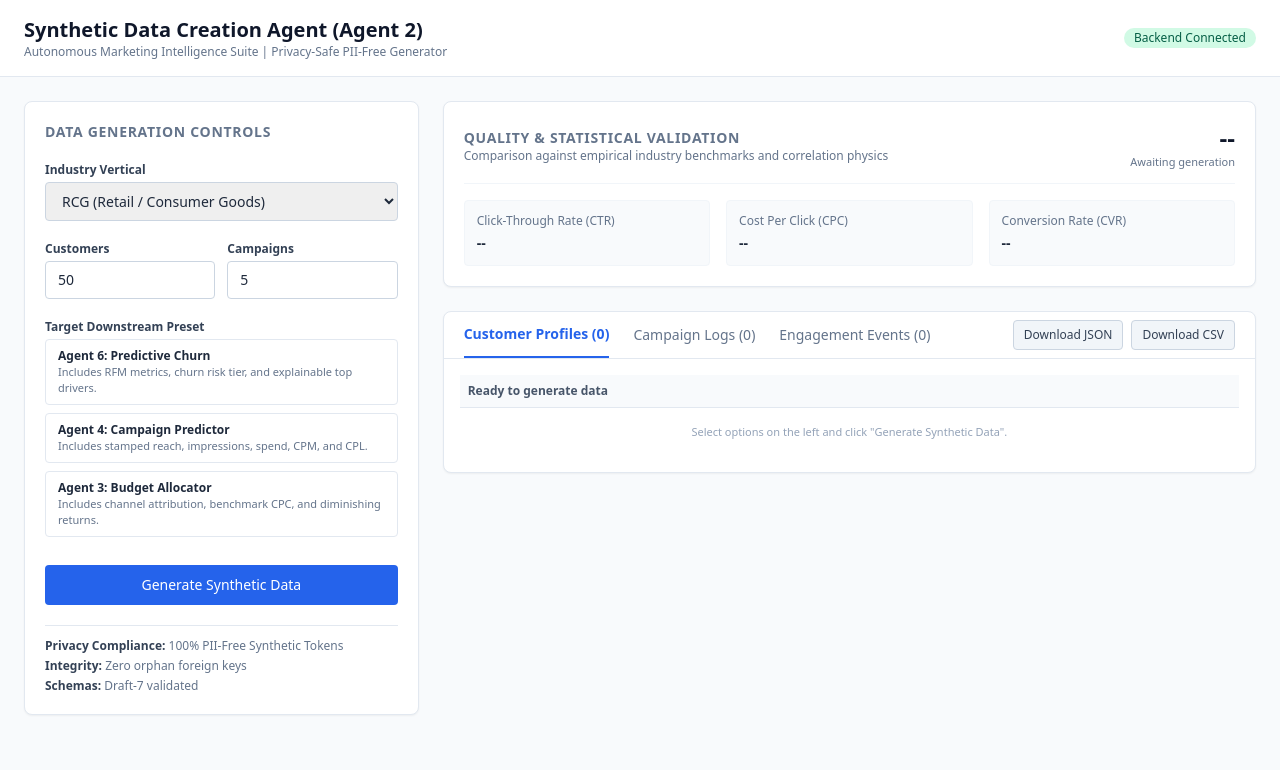
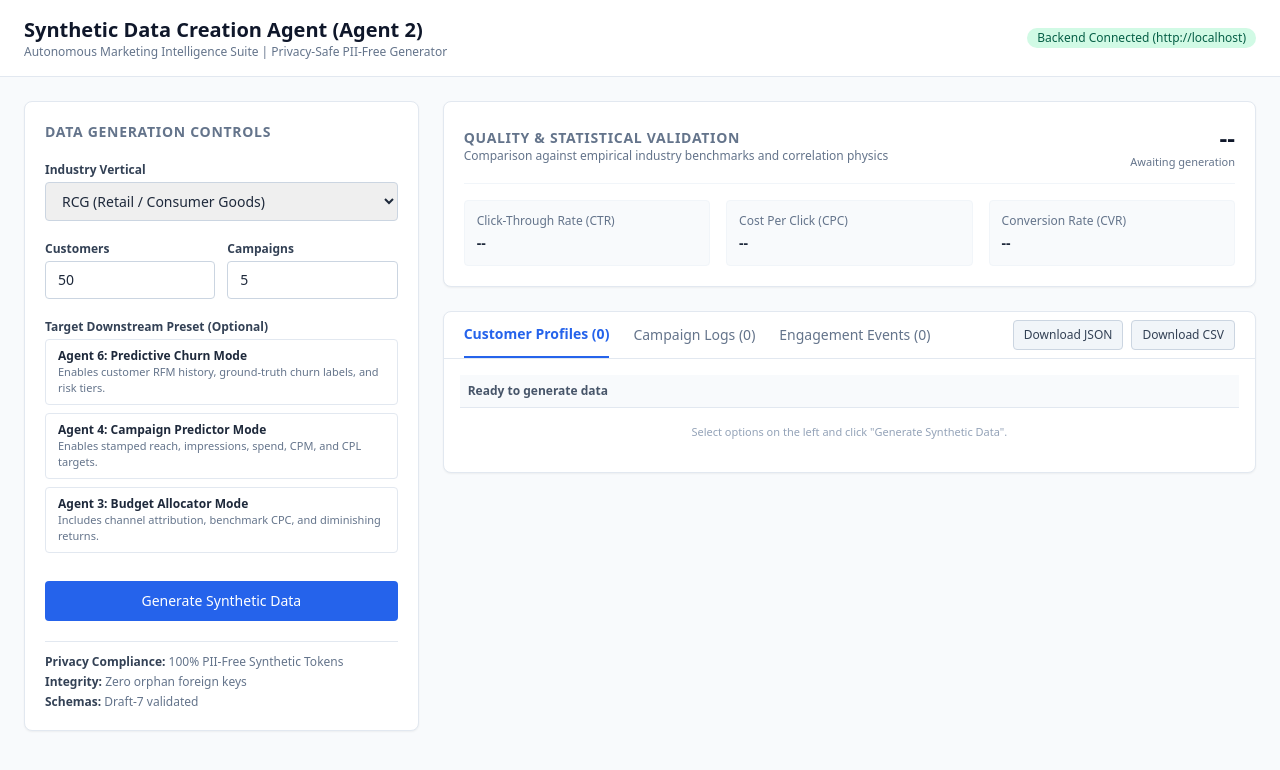
Before and after one commit to Gopal1Krishna1Aithal/Synthetic_data_agent, a Flask app: page / in a window 1280 px wide. Shown: the top 770 px of the page. Run offline with Flask 3, Linux system fonts and the light colour scheme; some libraries are stand-ins or nearby versions.

Commit message:
Fix preset selection overwrite and backend connection URL handling

```diff
--- a/server.py
+++ b/server.py
@@ -96,23 +96,31 @@ def create_flask_app():
         payload = request.get_json(silent=True) or {}
         industry = payload.get("industry")
         if not industry:
-            return jsonify({"error": "Missing required field 'industry'"}), 400
+            return jsonify({"status": "error", "error": "Missing required field 'industry'"}), 400
 
         try:
+            vol = payload.get("volume") or payload.get("num_customers") or 100
+            num_camps = payload.get("num_campaigns")
+            if num_camps is not None:
+                num_camps = int(num_camps)
+
             result = generate_synthetic_data(
                 industry=industry,
                 dataset_type=payload.get("dataset_type", "all"),
-                volume=int(payload.get("volume", 100)),
+                volume=int(vol),
                 seed_parameters=payload.get("seed_parameters"),
-                num_campaigns=payload.get("num_campaigns"),
+                num_campaigns=num_camps,
                 max_events_per_campaign=int(payload.get("max_events_per_campaign", 200)),
                 output_format="dict",
             )
-            return jsonify(result)
+            # Ensure status is set for web UI convenience
+            response_payload = dict(result)
+            response_payload["status"] = "success"
+            return jsonify(response_payload)
         except ValueError as e:
-            return jsonify({"error": str(e)}), 422
+            return jsonify({"status": "error", "error": str(e)}), 422
         except Exception as e:
-            return jsonify({"error": f"Generation failed: {str(e)}"}), 500
+            return jsonify({"status": "error", "error": f"Generation failed: {str(e)}"}), 500
 
     @app.route("/generate/batch", methods=["POST"])
     def batch():
--- a/templates/index.html
+++ b/templates/index.html
@@ -7,6 +7,7 @@
   <script src="https://cdn.tailwindcss.com"></script>
   <style>
     .tab-active { border-bottom: 2px solid #2563eb; color: #2563eb; font-weight: 600; }
+    .preset-active { border-color: #2563eb !important; background-color: #eff6ff !important; }
   </style>
 </head>
 <body class="bg-slate-50 text-slate-800 min-h-screen">
@@ -17,7 +18,7 @@
     </div>
     <div class="flex items-center space-x-3">
       <span class="inline-flex items-center px-2.5 py-0.5 rounded-full text-xs font-medium bg-emerald-100 text-emerald-800" id="api-status">
-        Backend Connected
+        Checking server...
       </span>
     </div>
   </header>
@@ -51,18 +52,18 @@
       </div>
 
       <div>
-        <label class="block text-xs font-semibold text-slate-700 mb-1">Target Downstream Preset</label>
+        <label class="block text-xs font-semibold text-slate-700 mb-1">Target Downstream Preset (Optional)</label>
         <div class="grid grid-cols-1 gap-2">
-          <button type="button" onclick="applyPreset('churn')" class="text-left text-xs border border-slate-200 rounded px-3 py-2 hover:bg-slate-50 transition">
-            <span class="font-semibold block text-slate-800">Agent 6: Predictive Churn</span>
-            <span class="text-slate-500 text-[11px]">Includes RFM metrics, churn risk tier, and explainable top drivers.</span>
+          <button type="button" id="preset-churn" onclick="togglePreset('churn')" class="text-left text-xs border border-slate-200 rounded px-3 py-2 hover:bg-slate-50 transition">
+            <span class="font-semibold block text-slate-800">Agent 6: Predictive Churn Mode</span>
+            <span class="text-slate-500 text-[11px]">Enables customer RFM history, ground-truth churn labels, and risk tiers.</span>
           </button>
-          <button type="button" onclick="applyPreset('performance')" class="text-left text-xs border border-slate-200 rounded px-3 py-2 hover:bg-slate-50 transition">
-            <span class="font-semibold block text-slate-800">Agent 4: Campaign Predictor</span>
-            <span class="text-slate-500 text-[11px]">Includes stamped reach, impressions, spend, CPM, and CPL.</span>
+          <button type="button" id="preset-performance" onclick="togglePreset('performance')" class="text-left text-xs border border-slate-200 rounded px-3 py-2 hover:bg-slate-50 transition">
+            <span class="font-semibold block text-slate-800">Agent 4: Campaign Predictor Mode</span>
+            <span class="text-slate-500 text-[11px]">Enables stamped reach, impressions, spend, CPM, and CPL targets.</span>
           </button>
-          <button type="button" onclick="applyPreset('channel')" class="text-left text-xs border border-slate-200 rounded px-3 py-2 hover:bg-slate-50 transition">
-            <span class="font-semibold block text-slate-800">Agent 3: Budget Allocator</span>
+          <button type="button" id="preset-channel" onclick="togglePreset('channel')" class="text-left text-xs border border-slate-200 rounded px-3 py-2 hover:bg-slate-50 transition">
+            <span class="font-semibold block text-slate-800">Agent 3: Budget Allocator Mode</span>
             <span class="text-slate-500 text-[11px]">Includes channel attribution, benchmark CPC, and diminishing returns.</span>
           </button>
         </div>
@@ -154,20 +155,49 @@
       engagement_events: []
     };
     let activeTab = 'customers';
+    let selectedPreset = null;
 
-    function applyPreset(preset) {
-      if (preset === 'churn') {
-        document.getElementById('industry-select').value = 'rcg';
-        document.getElementById('num-customers').value = 100;
-        document.getElementById('num-campaigns').value = 5;
-      } else if (preset === 'performance') {
-        document.getElementById('industry-select').value = 'manufacturing';
-        document.getElementById('num-customers').value = 30;
-        document.getElementById('num-campaigns').value = 15;
-      } else if (preset === 'channel') {
-        document.getElementById('industry-select').value = 'bfsi';
-        document.getElementById('num-customers').value = 50;
-        document.getElementById('num-campaigns').value = 10;
+    // Determine backend base URL: works both on http://localhost:8000 and file:///
+    function getApiBaseUrl() {
+      if (window.location.protocol === 'http:' || window.location.protocol === 'https:') {
+        return window.location.origin;
+      }
+      return 'http://127.0.0.1:8000';
+    }
+
+    // Health check on load
+    async function checkServerHealth() {
+      const statusEl = document.getElementById('api-status');
+      try {
+        const resp = await fetch(getApiBaseUrl() + '/health');
+        if (resp.ok) {
+          statusEl.innerText = 'Backend Connected (' + getApiBaseUrl() + ')';
+          statusEl.className = 'inline-flex items-center px-2.5 py-0.5 rounded-full text-xs font-medium bg-emerald-100 text-emerald-800';
+        } else {
+          throw new Error('HTTP ' + resp.status);
+        }
+      } catch (err) {
+        statusEl.innerText = 'Backend Offline — start: python server.py';
+        statusEl.className = 'inline-flex items-center px-2.5 py-0.5 rounded-full text-xs font-medium bg-rose-100 text-rose-800';
+      }
+    }
+    checkServerHealth();
+
+    // Toggle preset WITHOUT changing the user's selected vertical or volume
+    function togglePreset(preset) {
+      const btnChurn = document.getElementById('preset-churn');
+      const btnPerf = document.getElementById('preset-performance');
+      const btnChan = document.getElementById('preset-channel');
+
+      [btnChurn, btnPerf, btnChan].forEach(b => b.classList.remove('preset-active'));
+
+      if (selectedPreset === preset) {
+        selectedPreset = null; // deselect
+      } else {
+        selectedPreset = preset;
+        if (preset === 'churn') btnChurn.classList.add('preset-active');
+        if (preset === 'performance') btnPerf.classList.add('preset-active');
+        if (preset === 'channel') btnChan.classList.add('preset-active');
       }
     }
 
@@ -181,32 +211,47 @@
       spinner.classList.remove('hidden');
 
       const industry = document.getElementById('industry-select').value;
-      const numCustomers = parseInt(document.getElementById('num-customers').value, 10);
-      const numCampaigns = parseInt(document.getElementById('num-campaigns').value, 10);
+      const numCustomers = parseInt(document.getElementById('num-customers').value, 10) || 50;
+      const numCampaigns = parseInt(document.getElementById('num-campaigns').value, 10) || 5;
+
+      const seedParams = {};
+      if (selectedPreset === 'churn') {
+        seedParams['baseline_history'] = true;
+      }
 
       try {
-        const response = await fetch('/generate', {
+        const url = getApiBaseUrl() + '/generate';
+        const response = await fetch(url, {
           method: 'POST',
           headers: { 'Content-Type': 'application/json' },
           body: JSON.stringify({
             industry: industry,
             dataset_type: 'all',
             num_customers: numCustomers,
-            num_campaigns: numCampaigns
+            volume: numCustomers,
+            num_campaigns: numCampaigns,
+            seed_parameters: seedParams
           })
         });
 
+        if (!response.ok) {
+          const errData = await response.json().catch(() => ({}));
+          throw new Error(errData.error || ('HTTP Error ' + response.status));
+        }
+
         const res = await response.json();
-        if (res.status === 'success') {
-          currentData = res.synthetic_dataset;
-          updateValidationScore(res.validation_score, res.generation_report);
-          updateCounts();
-          renderActiveTable();
-        } else {
-          alert('Generation error: ' + (res.message || 'Unknown'));
-        }
+        const raw = res.synthetic_dataset || {};
+
+        // Normalize keys across core output conventions
+        currentData.customer_profiles = raw.customer_profiles || raw.customers || [];
+        currentData.campaign_logs = raw.campaign_logs || raw.campaigns || [];
+        currentData.engagement_events = raw.engagement_events || raw.events || [];
+
+        updateValidationScore(res.validation_score, res.generation_report);
+        updateCounts();
+        renderActiveTable();
       } catch (err) {
-        alert('Failed to connect to backend: ' + err.message);
+        alert('Generation failed: ' + err.message + '\n\nPlease ensure "python server.py" is running in your terminal.');
       } finally {
         btn.disabled = false;
         text.innerText = 'Generate Synthetic Data';
@@ -217,10 +262,11 @@
     function updateValidationScore(score, report) {
       const valScoreEl = document.getElementById('val-score');
       const valStatusEl = document.getElementById('val-status');
-      const pct = (score * 100).toFixed(1);
+      const s = typeof score === 'number' ? score : 0;
+      const pct = (s * 100).toFixed(1);
       valScoreEl.innerText = pct + '%';
 
-      if (score >= 0.75) {
+      if (s >= 0.70) {
         valScoreEl.className = 'text-2xl font-bold text-emerald-600';
         valStatusEl.innerText = 'High Quality (Physics & Schemas Verified)';
         valStatusEl.className = 'block text-[11px] font-medium text-emerald-600';
@@ -236,9 +282,9 @@
         const cpc = val.cpc || {};
         const cvr = val.conversion_rate || {};
 
-        document.getElementById('stat-ctr').innerHTML = `Target: ${(ctr.target * 100 || 0).toFixed(2)}% | Actual: ${(ctr.actual * 100 || 0).toFixed(2)}% <span class="text-xs text-slate-500">(${ctr.deviation_pct?.toFixed(1) || 0}% dev)</span>`;
-        document.getElementById('stat-cpc').innerHTML = `Target: ₹${(cpc.target || 0).toFixed(0)} | Actual: ₹${(cpc.actual || 0).toFixed(1)} <span class="text-xs text-slate-500">(${cpc.deviation_pct?.toFixed(1) || 0}% dev)</span>`;
-        document.getElementById('stat-cvr').innerHTML = `Target: ${(cvr.target * 100 || 0).toFixed(2)}% | Actual: ${(cvr.actual * 100 || 0).toFixed(2)}% <span class="text-xs text-slate-500">(${cvr.deviation_pct?.toFixed(1) || 0}% dev)</span>`;
+        document.getElementById('stat-ctr').innerHTML = `Target: ${(ctr.target * 100 || 0).toFixed(2)}% | Actual: ${(ctr.actual * 100 || 0).toFixed(2)}% <span class="text-xs text-slate-500">(${ctr.deviation_pct ? ctr.deviation_pct.toFixed(1) : 0}% dev)</span>`;
+        document.getElementById('stat-cpc').innerHTML = `Target: ₹${(cpc.target || 0).toFixed(0)} | Actual: ₹${(cpc.actual || 0).toFixed(1)} <span class="text-xs text-slate-500">(${cpc.deviation_pct ? cpc.deviation_pct.toFixed(1) : 0}% dev)</span>`;
+        document.getElementById('stat-cvr').innerHTML = `Target: ${(cvr.target * 100 || 0).toFixed(2)}% | Actual: ${(cvr.actual * 100 || 0).toFixed(2)}% <span class="text-xs text-slate-500">(${cvr.deviation_pct ? cvr.deviation_pct.toFixed(1) : 0}% dev)</span>`;
       }
     }
 
```
